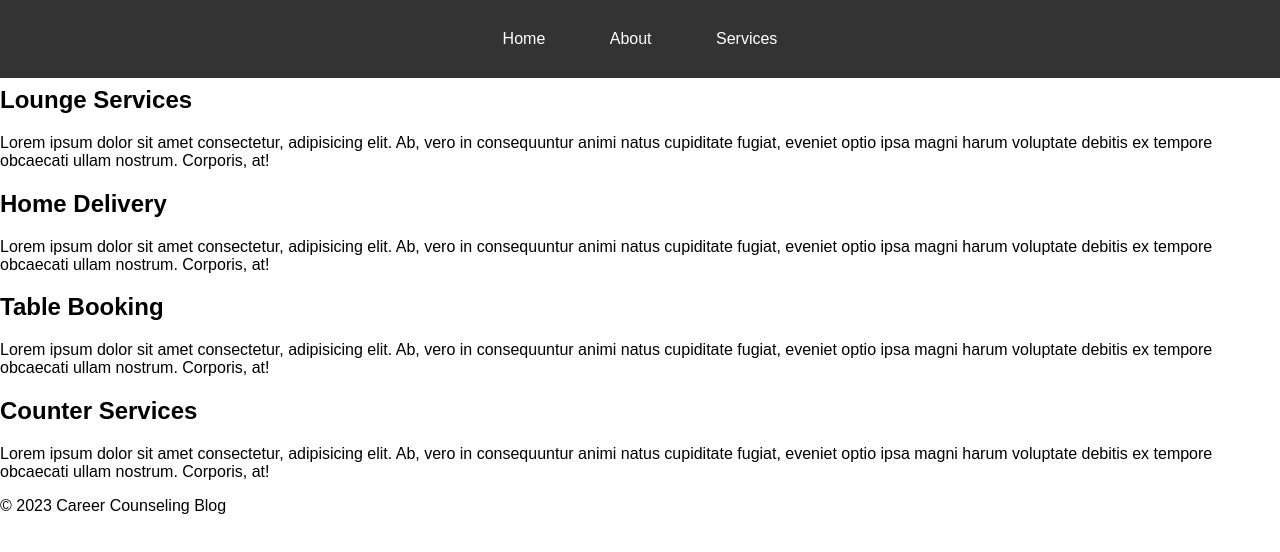
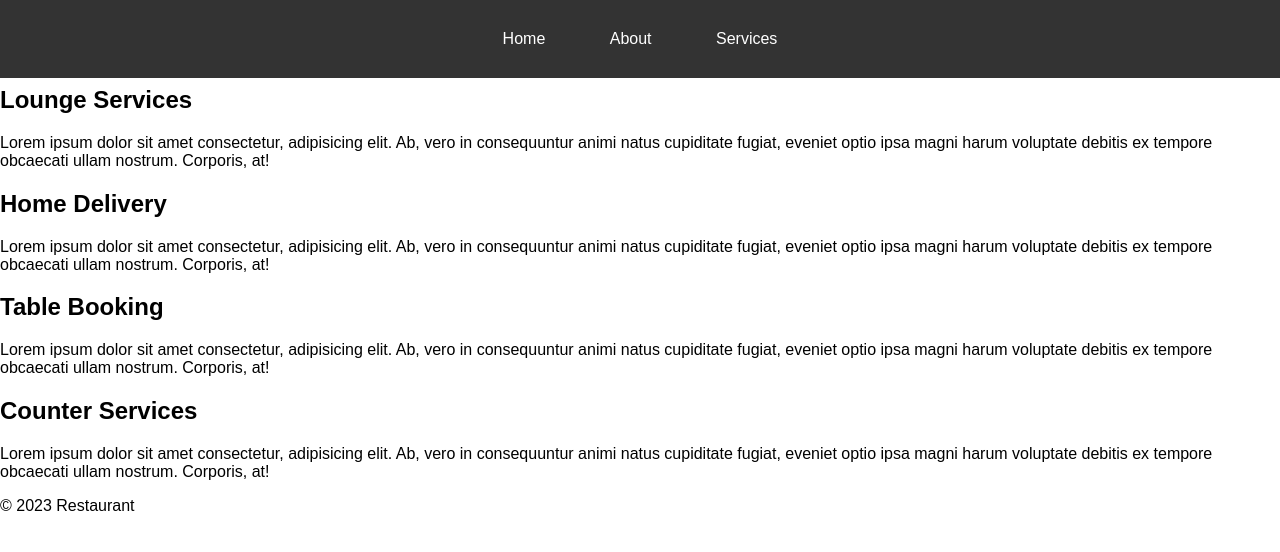
Before and after one commit to RajdeepKhaire/PRODIGY_WD_01, a plain HTML site: page services.html in a window 1280 px wide. Drawn offline with Linux system fonts and the light colour scheme.

Commit message:
Update services.html

```diff
--- a/services.html
+++ b/services.html
@@ -39,7 +39,7 @@
 
 
     <footer>
-        <p>&copy; 2023 Career Counseling Blog</p>
-    </footer>
+        <p>&copy; 2023 Restaurant </p>
+    </footer>
 </body>
 </html>
```
